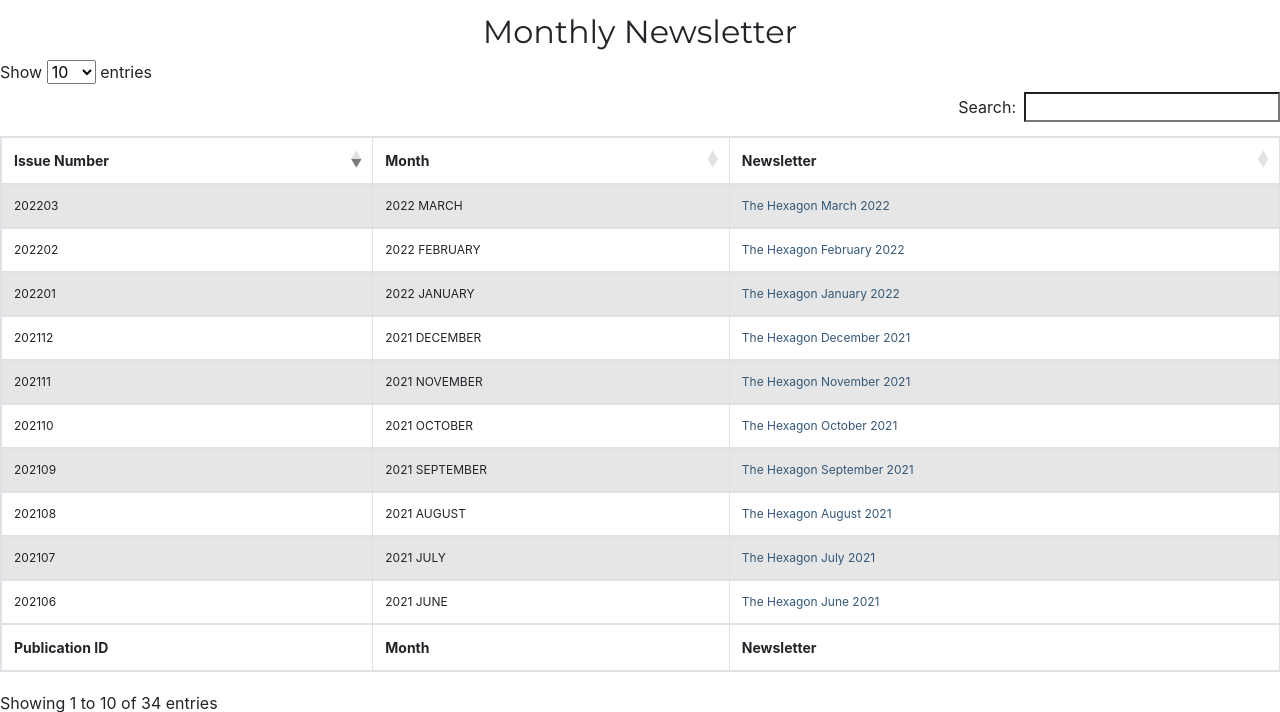
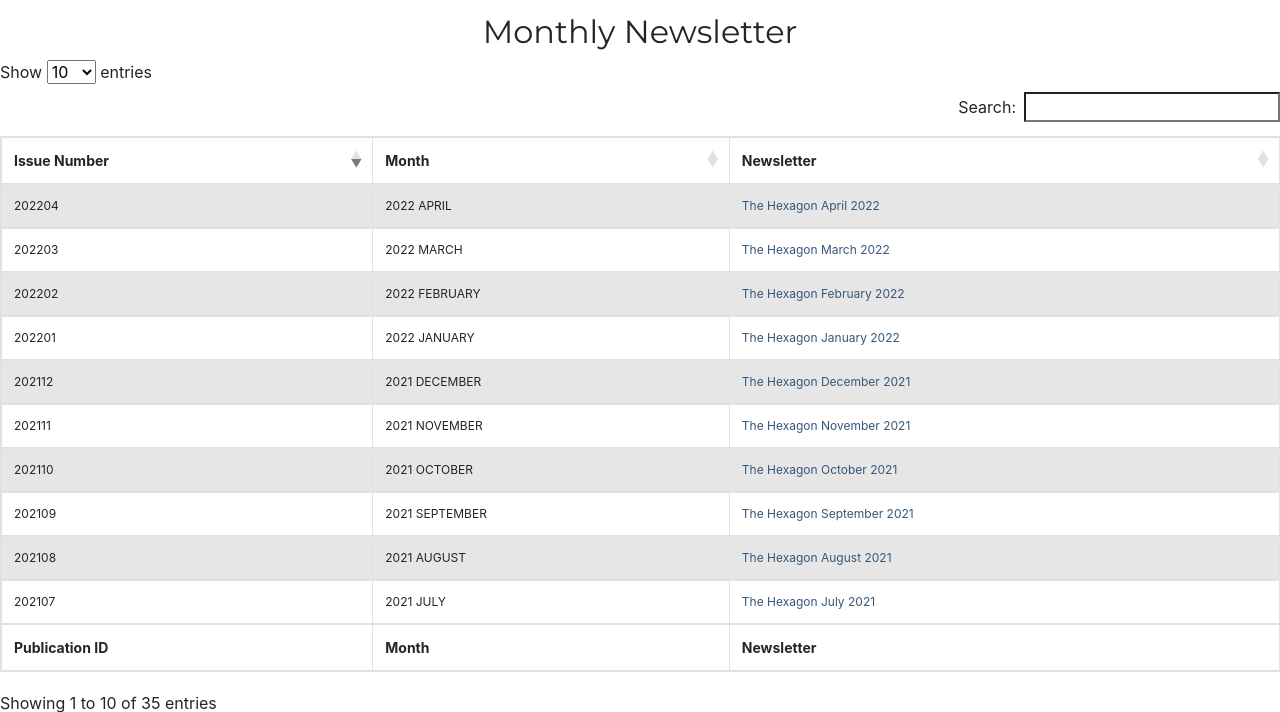
Before and after one commit to thecodesydney/codesydneywebsite, a Flask app: page /newsletter in a window 1280 px wide. Shown: the part 212-924 px from the top of the page. Run offline with Flask 2, Linux system fonts and the light colour scheme; some libraries are stand-ins or nearby versions.

Commit message:
The Hexagon April 2022

```diff
--- a/templates/newsletter.html
+++ b/templates/newsletter.html
@@ -28,6 +28,11 @@
             </tr>
         </thead>
         <tbody>
+            <tr>
+              <td>202204</td>
+              <td>2022 APRIL</td>
+              <td><a href="{{ url_for('static', filename='pdf/The_Hexagon_April_2022.pdf') }}" target="_blank">The Hexagon April 2022</a></td>
+            </tr>
             <tr>
               <td>202203</td>
               <td>2022 MARCH</td>
```
Also changed, not shown: 1 other file.
